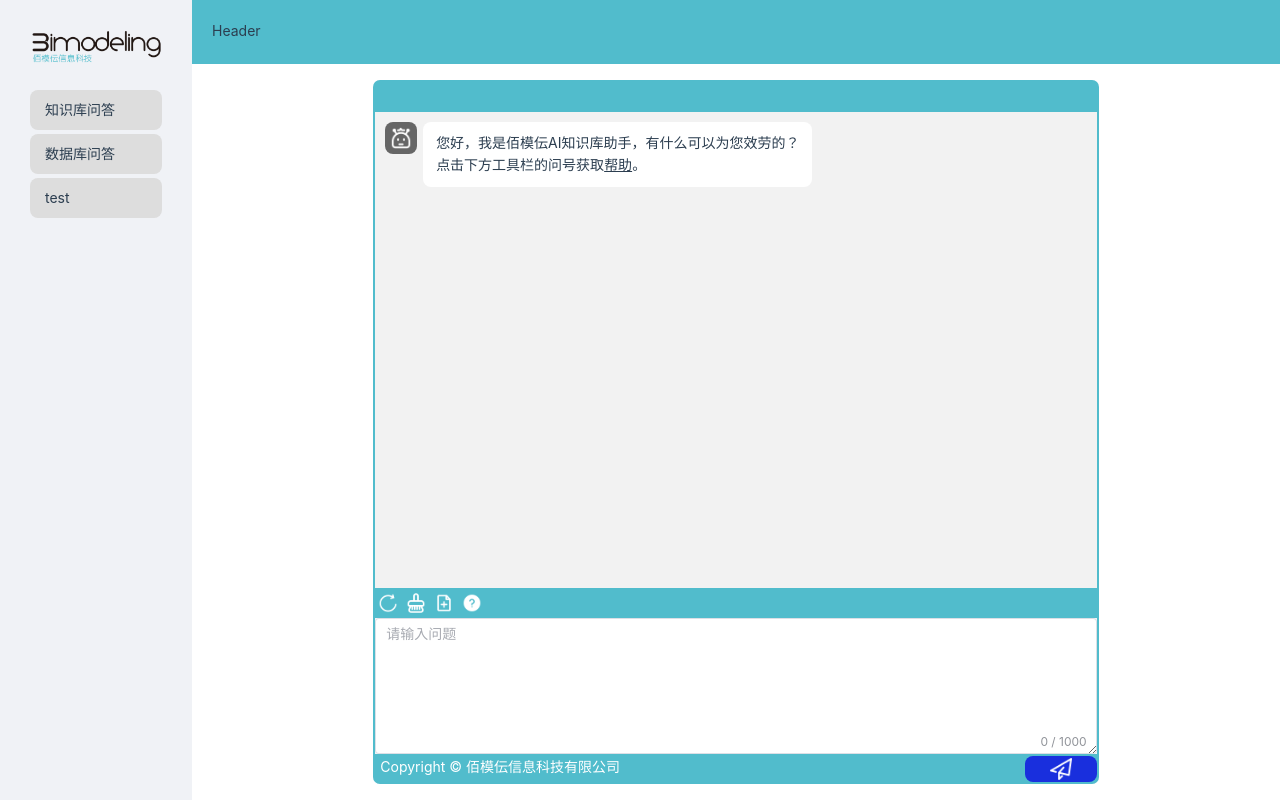
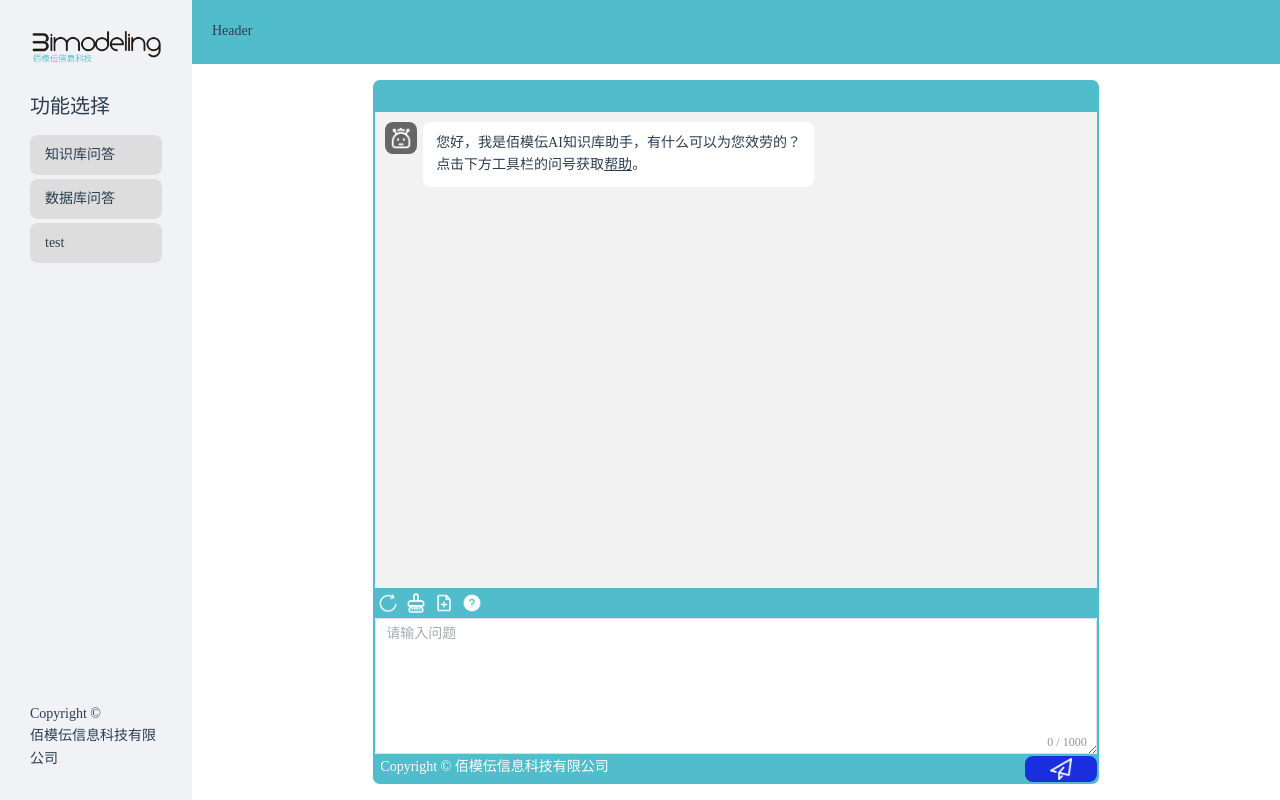
Before and after one commit to JikoSchnee/BimodelingAIFrontend, a Vue app: page /database in a window 1280 px wide. Built offline with nearby package versions, Linux system fonts and the light colour scheme.

Commit message:
修复了发送按钮可能会失灵的bug
原因是把监听绑定到图标上去了，导致没被图标占到的按钮部分无效

```diff
--- a/src/App.vue
+++ b/src/App.vue
@@ -4,7 +4,7 @@ import { RouterLink, RouterView } from 'vue-router'
 </script>
 
 <template>
-  <RouterView style="width: 100vw; height: 100vh; min-width: 1200px"/>
+  <RouterView style="width: 100vw; height: 100vh; min-width: 1200px; font-family: 华文细黑, serif"/>
 </template>
 
 <style scoped>
--- a/src/components/main/Aside.vue
+++ b/src/components/main/Aside.vue
@@ -45,10 +45,19 @@ function setActive(index) {
       <el-aside id="grand-aside" width="15vw">
         <img src="@/assets/bimodeling-logo.jpg" style="width: 100%" alt="Bimodeling logo" @click="openOfficialWebsite">
         <div style="height: 26px"></div>
+        <div style="font-size: 20px; font-family: 黑体,serif">
+          功能选择
+        </div>
+        <div style="height: 13px"></div>
         <div v-for="(msg, index) in address" :key="index">
           <category-chooser @click="setActive(index)" :name="msg.name" :link="msg.link" :active="msg.active"/>
         </div>
-<!--        <div style="background-color: #67c23a; flex: 1"></div>-->
+        <div style=" flex: 1; display: flex;align-items: end;justify-content: center">
+          <p>
+            Copyright © <br>佰模伝信息科技有限公司
+          </p>
+
+        </div>
       </el-aside>
 </template>
 
--- a/src/components/user-chat-box.vue
+++ b/src/components/user-chat-box.vue
@@ -76,6 +76,8 @@ const props = defineProps({
 
 .content-container {
   padding: 0;
+  display: flex;
+  justify-items: end;
 }
 
 .content {
@@ -85,11 +87,11 @@ const props = defineProps({
   border-width: 0px;
   border-radius: 1vh;
   min-height: 5vh;
-  min-width: 90px;
+  min-width: 30px;
   max-width: 24vw;
-
+  justify-content: end;
+  justify-items: end;
   .main-content {
-    display: flex;
     padding: 10px 30px;
     word-break: break-word; /* 自动换行 */
   overflow-wrap: break-word; /* 兼容性 */
--- a/src/views/DatabaseView.vue
+++ b/src/views/DatabaseView.vue
@@ -42,6 +42,7 @@ const emptyInput = () => {
 
 // 完整发送逻辑
 function chat() {
+  console.log('send')
   if (!text.value.trim()) {
     // 文本框为空, 提示
     emptyInput()
@@ -102,6 +103,7 @@ async function getHELP() {
 
 // 把输入框的信息转为html格式
 function textToHTML(content) {
+  console.log('textToHTML')
   // 将 Markdown 转换为 HTML
   let HTML = marked(content, {
     gfm: true,
@@ -109,11 +111,6 @@ function textToHTML(content) {
     smartypants: true,
     headerIds: false
   });
-  // // 使用正则表达式替换换行符，但不替换标题后的换行符
-  // HTML = HTML.replace(/(?!<h[1-6]>.*?<\/h[1-6]>)\n/g, '<br>');
-  // // 删除不在 HTML 标签内部的孤立 <br> 标签
-  // // 匹配在 <p>、<div> 或其他标签之间的 <br> 标签
-  // HTML = HTML.replace(/(?<!<[^>]+)>[\s\r\n]*<br>\s*(?![^<]*>)/g, '');
   return HTML
 }
 </script>
@@ -201,8 +198,8 @@ function textToHTML(content) {
                       <div class="copyright">
                         <p>Copyright © 佰模伝信息科技有限公司</p>
                       </div>
-                      <div class="send">
-                        <img src="../assets/icon/send.png" alt="send" @click="chat" style="height: 100%"/>
+                      <div class="send"  @click="chat">
+                        <img src="../assets/icon/send.png" alt="send" style="height: 100%"/>
                       </div>
                     </div>
                   </div>
@@ -315,7 +312,7 @@ function textToHTML(content) {
 }
 
 .chat-content {
-  max-height: 62vh;
+  max-height: 61.5vh;
   flex: 1; /* This makes the chat-content take up available space */
   overflow-y: auto; /* Allows vertical scrolling */
   background-color: #f2f2f2;
--- a/src/views/HomeView.vue
+++ b/src/views/HomeView.vue
@@ -234,8 +234,8 @@ function textToHTML(content) {
                       <div class="copyright">
                         <p>Copyright © 佰模伝信息科技有限公司</p>
                       </div>
-                      <div class="send">
-                        <img src="../assets/icon/send.png" alt="send" @click="chat" style="height: 100%"/>
+                      <div class="send"  @click="chat">
+                        <img src="../assets/icon/send.png" alt="send" style="height: 100%"/>
                       </div>
                     </div>
                   </div>
```
